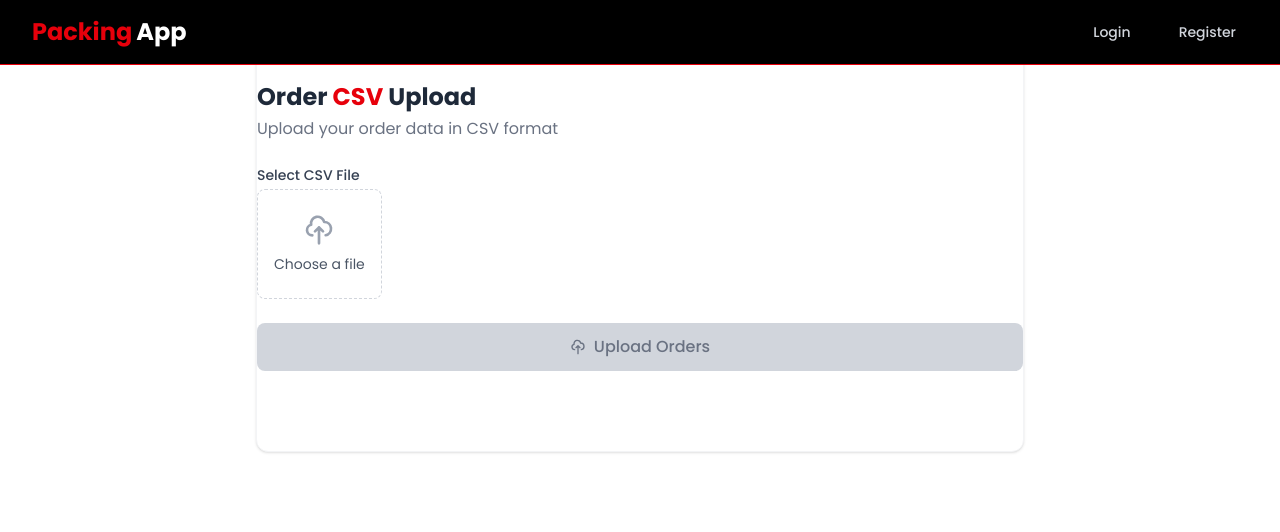
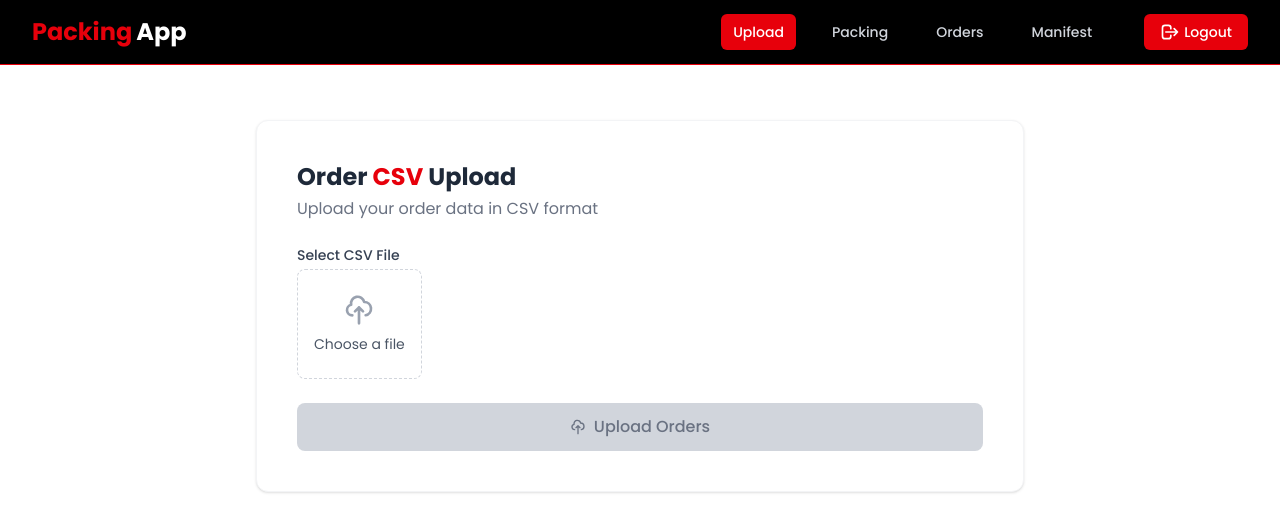
Before and after one commit to Sachinrawat6/PackingWithTracking, a React (Vite) app: page /upload in a window 1280 px wide. Shown: the top 532 px of the page. Built offline with nearby package versions, Linux system fonts and the light colour scheme; sample sign-in values are in the browser's storage.

Commit message:
logout button and other navlinks  show when user login

```diff
--- a/src/components/Navbar.jsx
+++ b/src/components/Navbar.jsx
@@ -9,7 +9,7 @@ const Navbar = () => {
   const navigate = useNavigate();
   const location = useLocation();
   const dispatch = useDispatch();
-  const user = useSelector((state) => state.user.isAuthenticated);
+  const user = useSelector((state) => state.user);
 
   // Close mobile menu when route changes
   useEffect(() => {
@@ -17,6 +17,7 @@ const Navbar = () => {
   }, [location]);
 
   console.log(user);
+
   // Add scroll effect
   useEffect(() => {
     const handleScroll = () => {
@@ -32,7 +33,7 @@ const Navbar = () => {
   };
 
   // Nav items configuration
-  const navItems = user
+  const navItems = user.isAuthenticated && user?.user?.email
     ? [
       { path: "/upload", name: "Upload" },
       { path: "/packing", name: "Packing" },
@@ -76,7 +77,7 @@ const Navbar = () => {
                 {item.name}
               </Link>
             ))}
-            {user && (
+            {user?.isAuthenticated && user?.user?.email && (
               <button
                 onClick={handleLogout}
                 className="ml-4 px-4 py-2 rounded-md text-sm font-medium text-white bg-red-600 hover:bg-red-700 transition-all duration-200 flex items-center"
@@ -155,7 +156,7 @@ const Navbar = () => {
               {item.name}
             </Link>
           ))}
-          {user && (
+          {user?.isAuthenticated && (
             <button
               onClick={handleLogout}
               className="w-full text-left px-3 py-2 rounded-md text-base font-medium text-gray-300 hover:text-white hover:bg-gray-800 flex items-center"
--- a/src/features/users/userSlice.js
+++ b/src/features/users/userSlice.js
@@ -5,7 +5,7 @@ const initialUser = storedUser ? JSON.parse(storedUser) : [];
 
 const initialState = {
     user: initialUser,
-    isAuthenticated: !initialUser,
+    isAuthenticated: !!initialUser,
     loading: false,
     error: null,
 };
--- a/src/pages/UploadOrders.jsx
+++ b/src/pages/UploadOrders.jsx
@@ -82,8 +82,8 @@ const OrderCSVUpload = () => {
     };
 
     return (
-        <div className="max-w-3xl mx-auto py-20 bg-white rounded-xl shadow-sm border border-gray-100">
-            <div className="mb-6">
+        <div className="max-w-3xl mx-auto relative top-30 p-10  bg-white rounded-xl shadow-sm border border-gray-100">
+            <div className="mb-6 ">
                 <h2 className="text-2xl font-bold text-gray-800 mb-1">
                     Order <span className="text-red-600">CSV</span> Upload
                 </h2>
```
